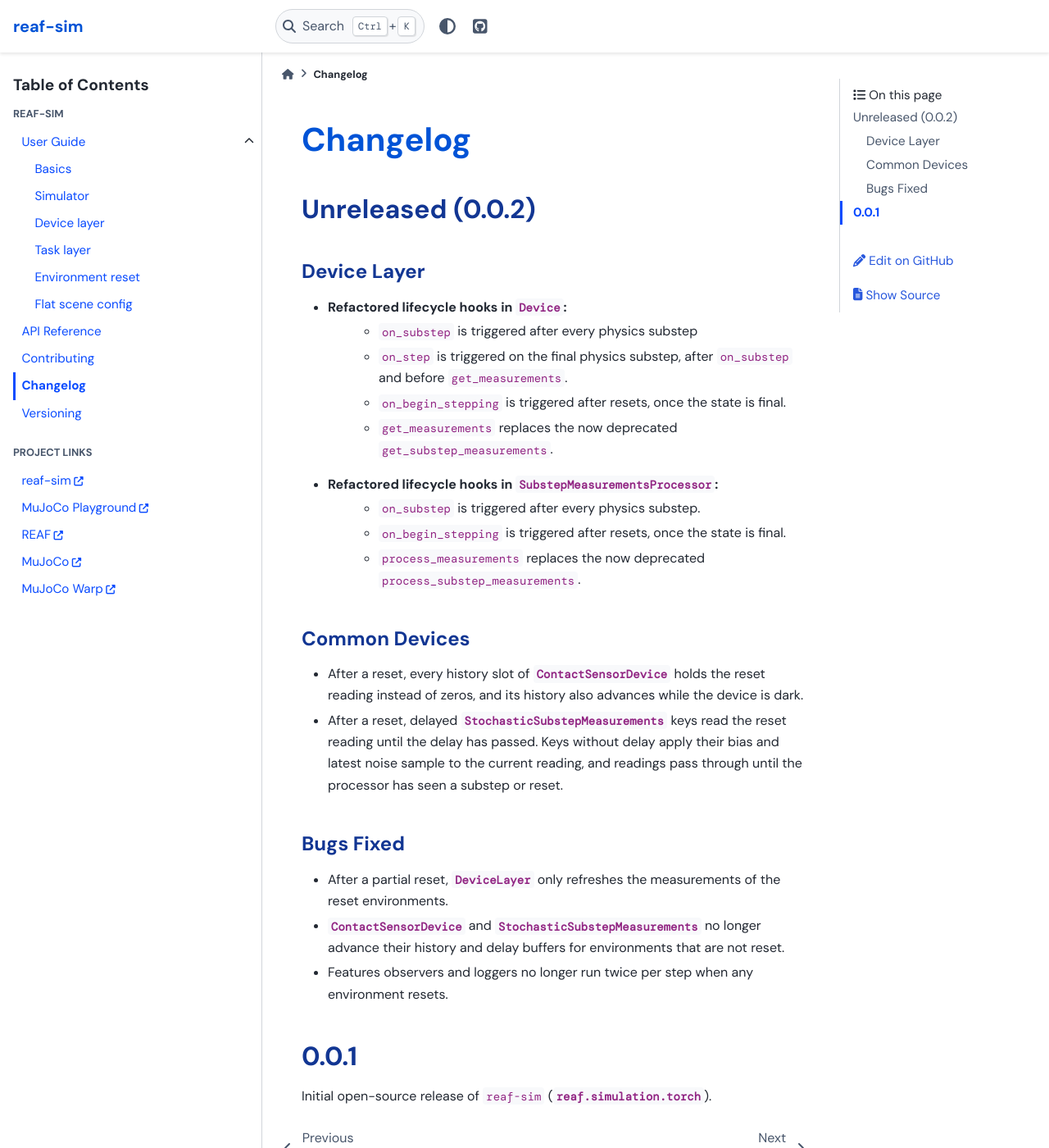
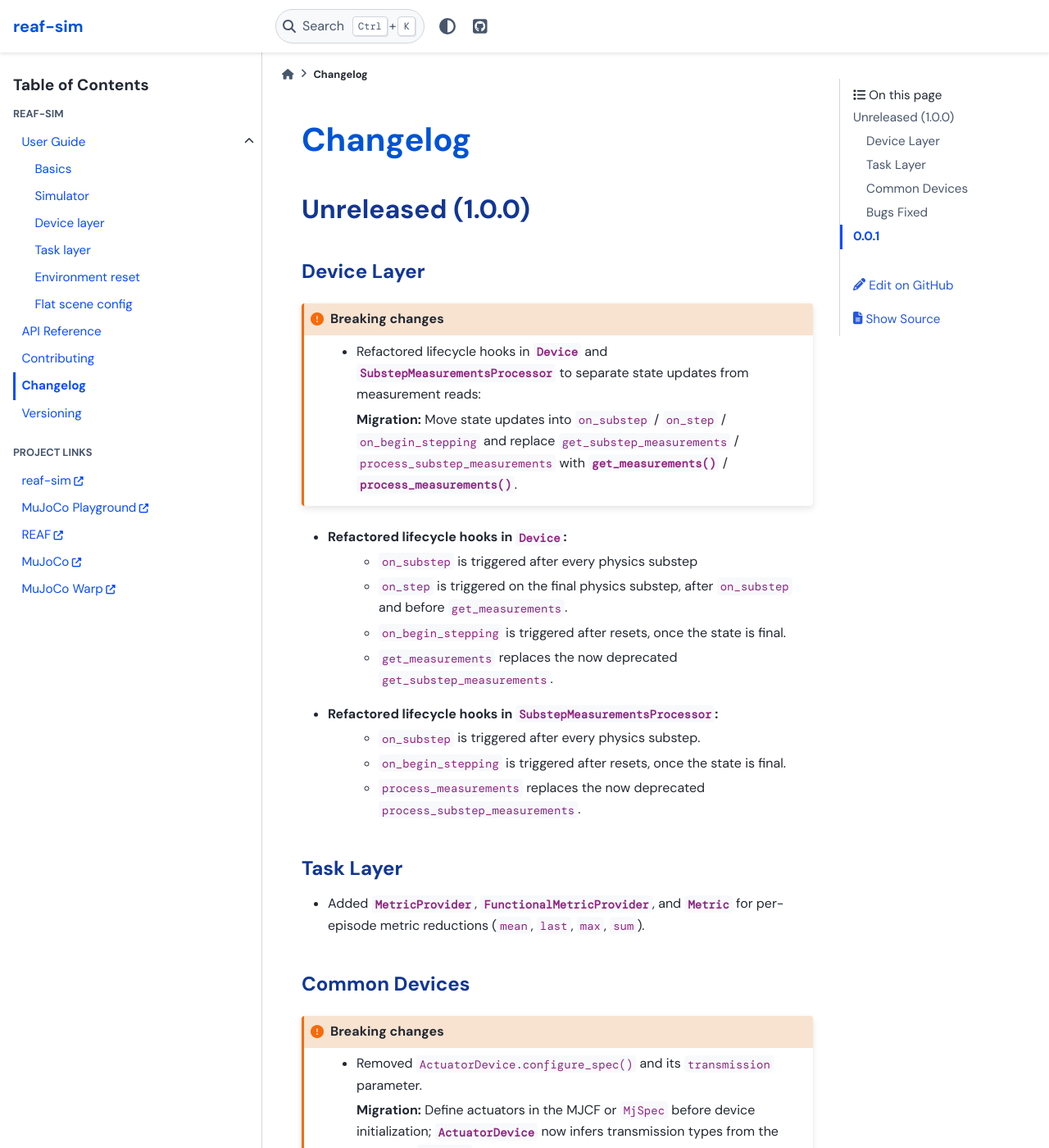
Before and after one commit to google-deepmind/reaf-sim, a Sphinx documentation site: the page built from docs/changelog.rst, in a window 1280 px wide and 1400 px high. Shown: the whole window at 82% size. Built offline with Sphinx 7.4.7 and the PyData theme 0.15.4, drawn with Linux system fonts in a browser that asks for light colours; some of the changed text lies outside the part shown.

Commit message:
Bump versions and update changelog.
PiperOrigin-RevId: 1015192139
Change-Id: I744c44d11fb64435ad36159ba11201d0f1a01af2

```diff
--- a/docs/changelog.rst
+++ b/docs/changelog.rst
@@ -1,11 +1,21 @@
 Changelog
 =========
 
-Unreleased (0.0.2)
+Unreleased (1.0.0)
 ------------------
 
 Device Layer
 ^^^^^^^^^^^^
+.. admonition:: Breaking changes
+   :class: attention
+
+   - Refactored lifecycle hooks in :class:`~reaf.simulation.torch.Device` and
+     :class:`~reaf.simulation.torch.SubstepMeasurementsProcessor` to separate state updates from measurement reads:
+
+     **Migration:** Move state updates into ``on_substep`` / ``on_step`` / ``on_begin_stepping`` and replace
+     ``get_substep_measurements`` / ``process_substep_measurements`` with
+     :meth:`~reaf.simulation.torch.Device.get_measurements` /
+     :meth:`~reaf.simulation.torch.SubstepMeasurementsProcessor.process_measurements`.
 
 - Refactored lifecycle hooks in :class:`~reaf.simulation.torch.Device`:
     * ``on_substep`` is triggered after every physics substep
@@ -18,8 +28,28 @@ Device Layer
     * ``on_begin_stepping`` is triggered after resets, once the state is final.
     * ``process_measurements`` replaces the now deprecated ``process_substep_measurements``.
 
+Task Layer
+^^^^^^^^^^
+
+- Added :class:`~reaf.simulation.torch.MetricProvider`, :class:`~reaf.simulation.torch.FunctionalMetricProvider`, and
+  :class:`~reaf.simulation.torch.flat_scene.Metric` for per-episode metric reductions (``mean``, ``last``, ``max``,
+  ``sum``).
+
 Common Devices
 ^^^^^^^^^^^^^^
+.. admonition:: Breaking changes
+   :class: attention
+
+   - Removed ``ActuatorDevice.configure_spec()`` and its ``transmission`` parameter.
+
+     **Migration:** Define actuators in the MJCF or ``MjSpec`` before device initialization;
+     :class:`~reaf.simulation.torch.ActuatorDevice` now infers transmission types from the compiled ``MjModel``.
+
+- Added :class:`~reaf.simulation.torch.TactileDevice` (`mjSENS_TACTILE`) with optional Laplacian smoothing and 2D
+  spatial observation plots in the :mod:`mujoco.studio` viewer.
+
+- Added ``<dcmotor>`` and MIMO actuator support to :class:`~reaf.simulation.torch.TorchWrapper` and
+  :class:`~reaf.simulation.torch.ActuatorDevice`.
 
 - After a reset, every history slot of :class:`~reaf.simulation.torch.ContactSensorDevice` holds the reset reading
   instead of zeros, and its history also advances while the device is dark.
```
Also changed, not shown: README.md (+1 -0 lines), pyproject.toml (+2 -8 lines), 2 other files.
